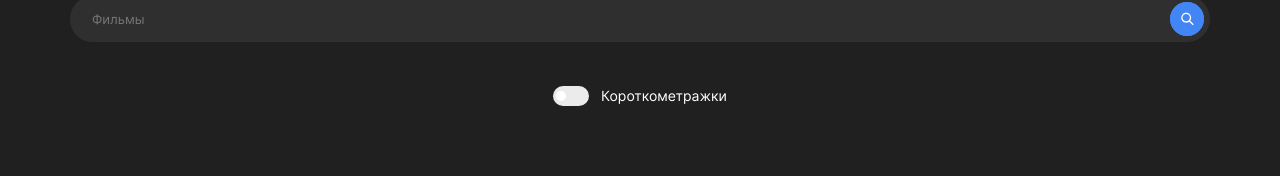
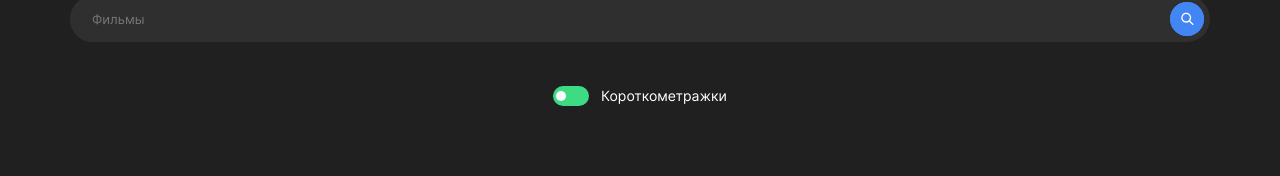
Before and after one commit to DonVladon96/movies-explorer-frontend, a React (Create React App) app: page /saved-movies in a window 1280 px wide. Shown: the part 135-311 px from the top of the page. Built offline with nearby package versions, Linux system fonts and the light colour scheme; the HTML template or start-up script is replaced by a standard one.

Commit message:
крайние правки

```diff
--- a/src/components/FilterCheckbox/FilterCheckbox.css
+++ b/src/components/FilterCheckbox/FilterCheckbox.css
@@ -21,7 +21,7 @@
   cursor: pointer;
   width: 36px;
   height: 20px;
-  background-color: #ebebeb;
+  background-color: #3DDC84;
   border-radius: 20px;
   position: relative;
   transition: 0.3s;
@@ -42,7 +42,7 @@
 
 .searchform-checkbox__input:checked + .searchform-checkbox__span::after {
   transform: translateX(16px);
-  background: #2BE080;
+  background: #FFFFFF;
 }
 
 @media screen and (max-width: 700px) {
```
